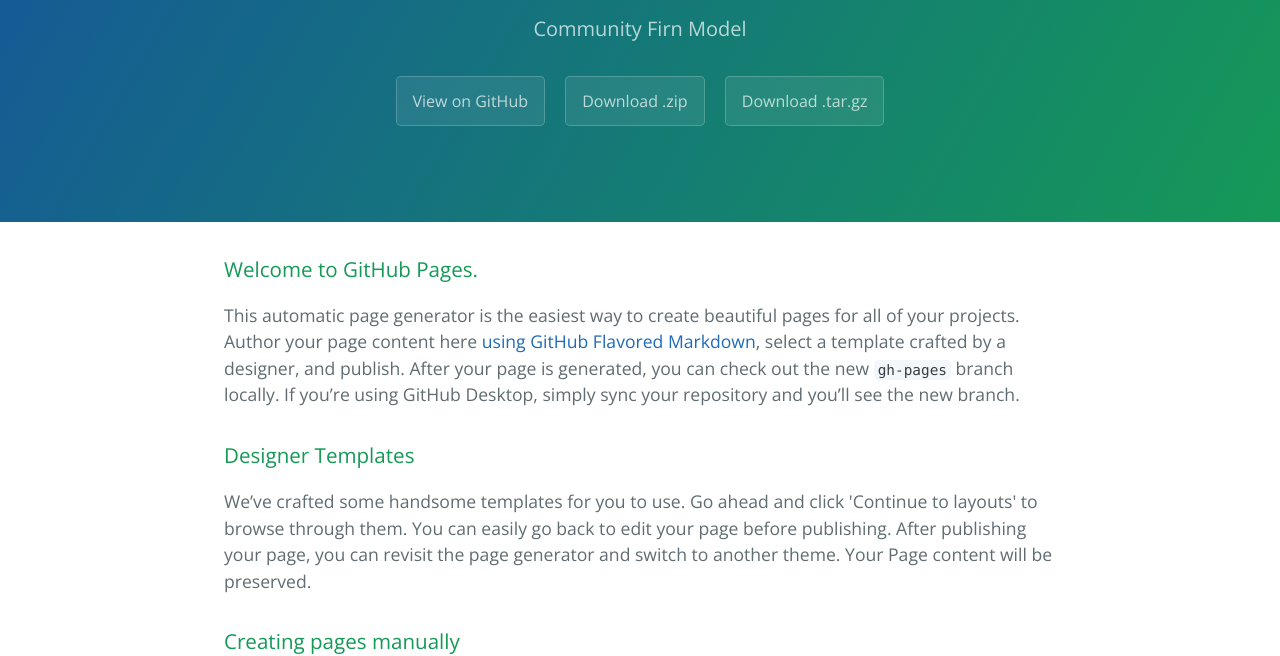
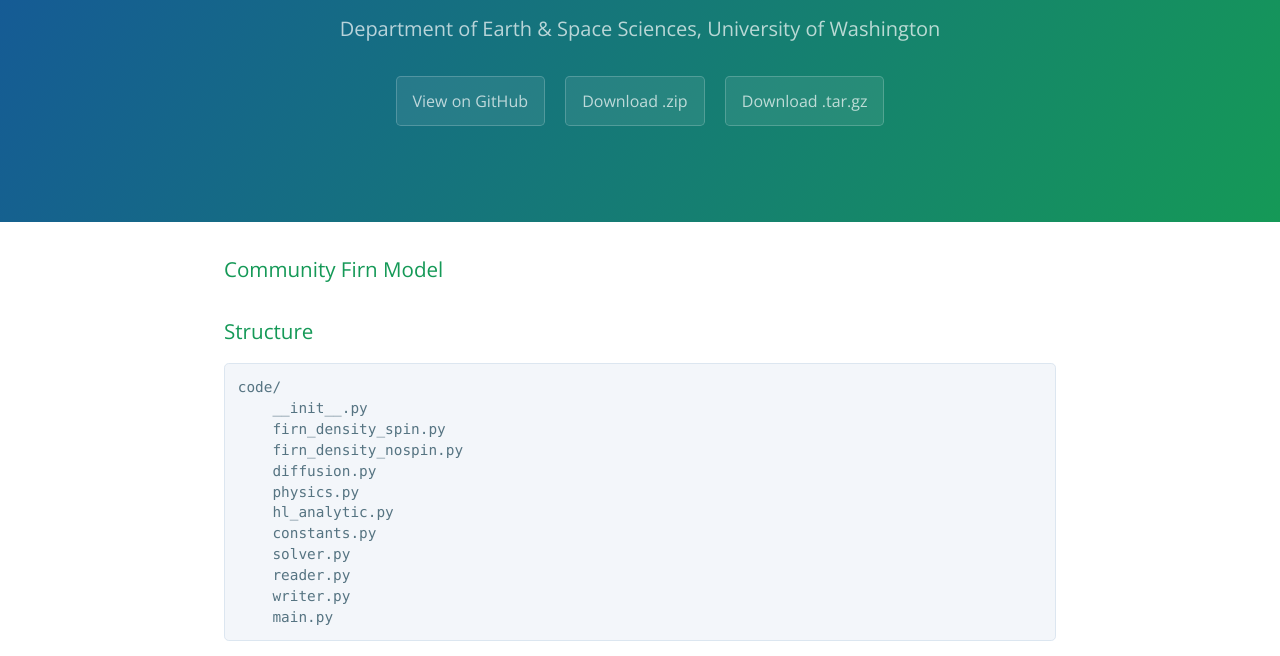
Before and after one commit to huongnvo/firn, a plain HTML site: page index.html in a window 1280 px wide. Shown: the part 161-817 px from the top of the page. Drawn offline with nearby package versions, Linux system fonts and the light colour scheme.

```diff
--- a/index.html
+++ b/index.html
@@ -12,7 +12,7 @@
   <body>
     <section class="page-header">
       <h1 class="project-name">Community Firn Model</h1>
-      <h2 class="project-tagline">Community Firn Model</h2>
+      <h2 class="project-tagline">Department of Earth &amp; Space Sciences, University of Washington</h2>
       <a href="https://github.com/huongnvo/firn" class="btn">View on GitHub</a>
       <a href="https://github.com/huongnvo/firn/zipball/master" class="btn">Download .zip</a>
       <a href="https://github.com/huongnvo/firn/tarball/master" class="btn">Download .tar.gz</a>
@@ -20,14 +20,24 @@
 
     <section class="main-content">
       <h3>
-<a id="welcome-to-github-pages" class="anchor" href="#welcome-to-github-pages" aria-hidden="true"><span class="octicon octicon-link"></span></a>Welcome to GitHub Pages.</h3>
-
-<p>This automatic page generator is the easiest way to create beautiful pages for all of your projects. Author your page content here <a href="https://guides.github.com/features/mastering-markdown/">using GitHub Flavored Markdown</a>, select a template crafted by a designer, and publish. After your page is generated, you can check out the new <code>gh-pages</code> branch locally. If you’re using GitHub Desktop, simply sync your repository and you’ll see the new branch.</p>
+<a id="community-firn-model" class="anchor" href="#community-firn-model" aria-hidden="true"><span class="octicon octicon-link"></span></a>Community Firn Model</h3>
 
 <h3>
-<a id="designer-templates" class="anchor" href="#designer-templates" aria-hidden="true"><span class="octicon octicon-link"></span></a>Designer Templates</h3>
+<a id="structure" class="anchor" href="#structure" aria-hidden="true"><span class="octicon octicon-link"></span></a>Structure</h3>
 
-<p>We’ve crafted some handsome templates for you to use. Go ahead and click 'Continue to layouts' to browse through them. You can easily go back to edit your page before publishing. After publishing your page, you can revisit the page generator and switch to another theme. Your Page content will be preserved.</p>
+<pre><code>code/
+    __init__.py
+    firn_density_spin.py
+    firn_density_nospin.py
+    diffusion.py
+    physics.py
+    hl_analytic.py
+    constants.py
+    solver.py
+    reader.py
+    writer.py
+    main.py
+</code></pre>
 
 <h3>
 <a id="creating-pages-manually" class="anchor" href="#creating-pages-manually" aria-hidden="true"><span class="octicon octicon-link"></span></a>Creating pages manually</h3>
```
Also changed, not shown: params.json (+1 -1 lines).
